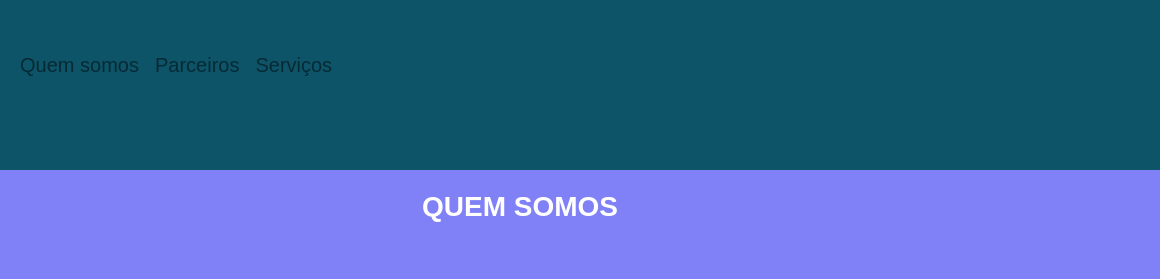
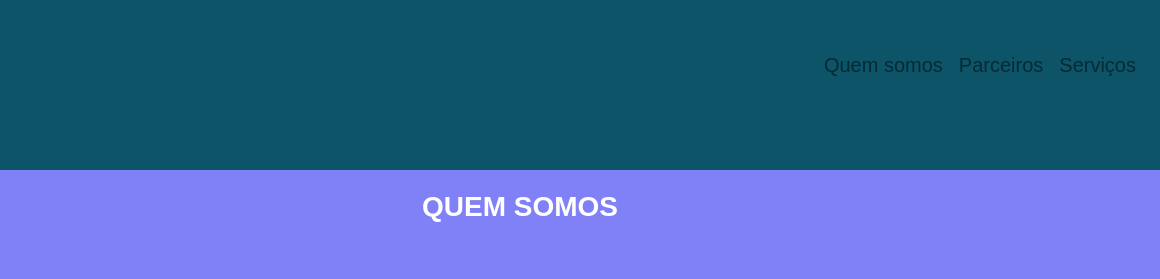
Before and after one commit to SilvioNascimento/aula_bootstrap, a plain HTML site: page index.html in a window 1280 px wide. Shown: the top 279 px of the page, 120-1280 px from the left. Drawn offline with nearby package versions, Linux system fonts and the light colour scheme.

Commit message:
Atualizar HTML

```diff
--- a/index.html
+++ b/index.html
@@ -13,7 +13,7 @@
             <a class="navbar-brand" href="#">
                 <img src="img/global_labs.png" width="100" height="100">
             </a>
-            <div class="collapse navbar-collapse">
+            <div class="collapse navbar-collapse justify-content-end">
                 <ul class="navbar-nav">
                     <li class="nav-item">
                         <a class="nav-link" href="#quemsomos">Quem somos</a>
```
